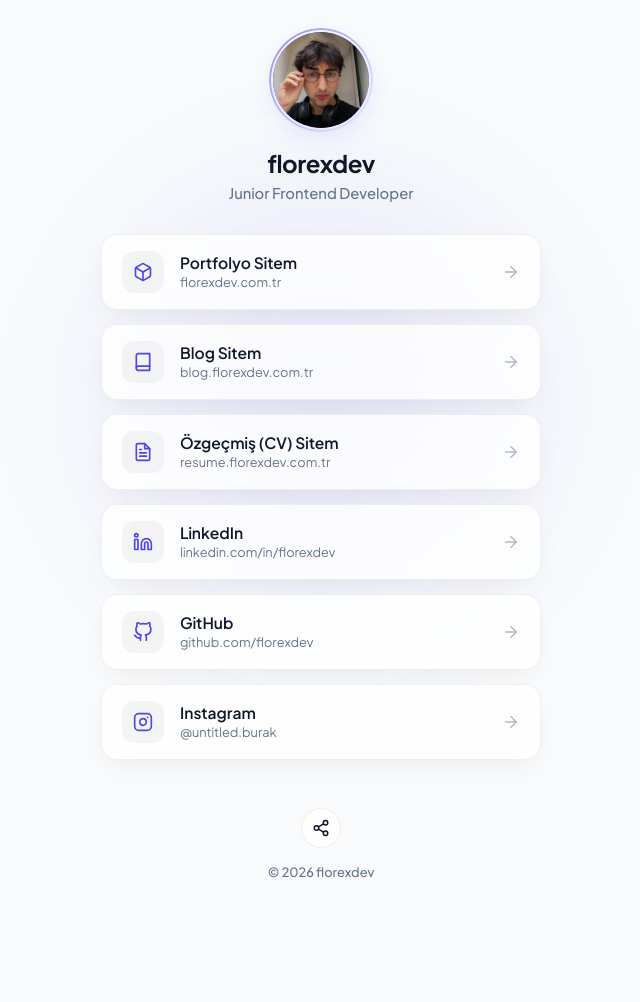
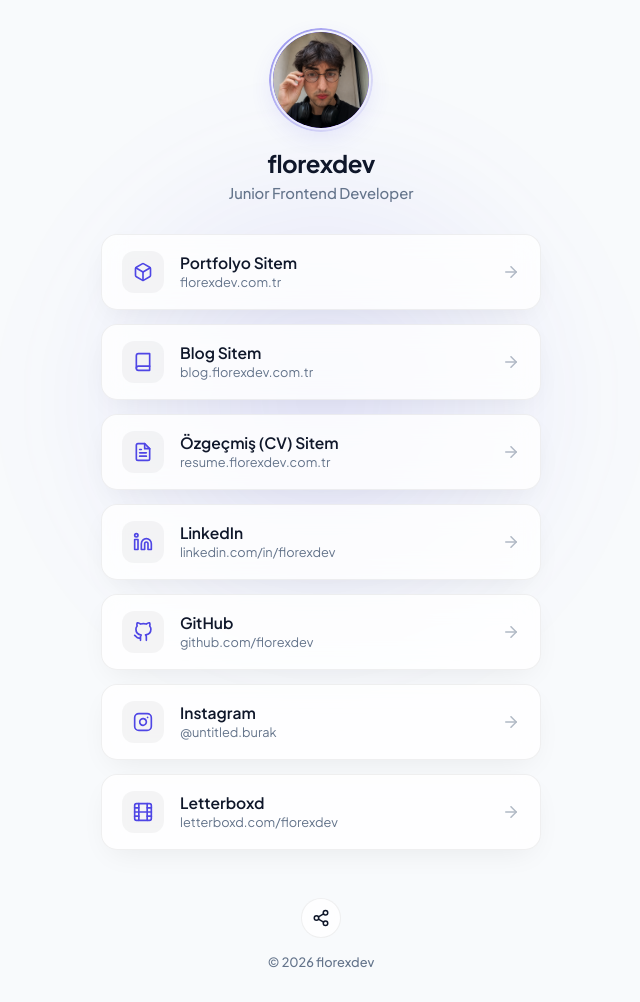
Before and after one commit to florexdev/links, a plain HTML site: page index.html in a window 1280 px wide. Shown: the whole page, without its empty margins (319-959 px from the left). Before the commit the page ends 912 px from the top, so only its background shows below. Drawn offline with Linux system fonts and the light colour scheme.

Commit message:
letterdbox eklendi

```diff
--- a/index.html
+++ b/index.html
@@ -167,6 +167,33 @@
                     </svg>
                 </div>
             </a>
+
+            <a href="https://letterboxd.com/florexdev/" target="_blank" rel="noopener noreferrer" class="link-card">
+                <div class="link-icon">
+                    <svg xmlns="http://www.w3.org/2000/svg" width="20" height="20" viewBox="0 0 24 24" fill="none"
+                        stroke="currentColor" stroke-width="2" stroke-linecap="round" stroke-linejoin="round">
+                        <rect x="2" y="2" width="20" height="20" rx="2.18" ry="2.18"></rect>
+                        <line x1="7" y1="2" x2="7" y2="22"></line>
+                        <line x1="17" y1="2" x2="17" y2="22"></line>
+                        <line x1="2" y1="12" x2="22" y2="12"></line>
+                        <line x1="2" y1="7" x2="7" y2="7"></line>
+                        <line x1="2" y1="17" x2="7" y2="17"></line>
+                        <line x1="17" y1="17" x2="22" y2="17"></line>
+                        <line x1="17" y1="7" x2="22" y2="7"></line>
+                    </svg>
+                </div>
+                <div class="link-text">
+                    <span class="title">Letterboxd</span>
+                    <span class="subtitle">letterboxd.com/florexdev</span>
+                </div>
+                <div class="arrow-icon">
+                    <svg xmlns="http://www.w3.org/2000/svg" width="18" height="18" viewBox="0 0 24 24" fill="none"
+                        stroke="currentColor" stroke-width="2" stroke-linecap="round" stroke-linejoin="round">
+                        <line x1="5" y1="12" x2="19" y2="12"></line>
+                        <polyline points="12 5 19 12 12 19"></polyline>
+                    </svg>
+                </div>
+            </a>
         </section>
 
         <!-- Actions & Footer -->
--- a/style.css
+++ b/style.css
@@ -318,4 +318,5 @@ body {
 .link-card:nth-child(4) { animation-delay: 0.25s; }
 .link-card:nth-child(5) { animation-delay: 0.3s; }
 .link-card:nth-child(6) { animation-delay: 0.35s; }
-.footer { animation-delay: 0.4s; }
+.link-card:nth-child(7) { animation-delay: 0.4s; }
+.footer { animation-delay: 0.45s; }
```
